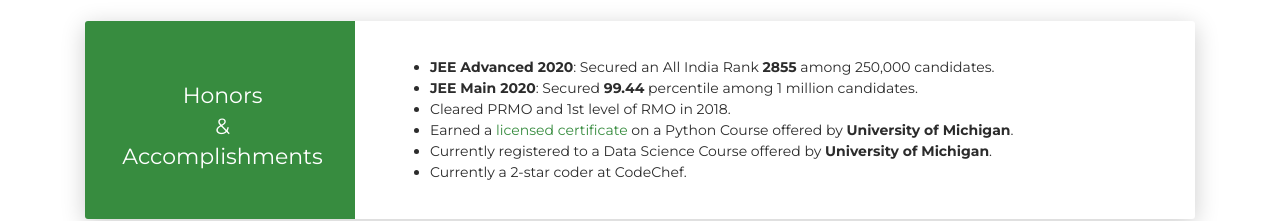
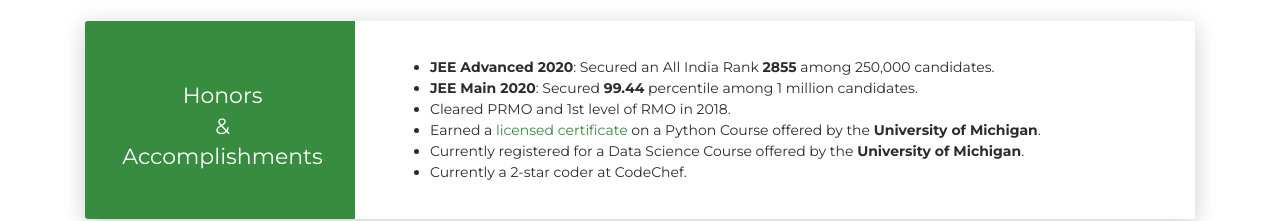
Before and after one commit to kn-vardhan/Portfolio, a plain HTML site: page index.html in a window 1280 px wide. Shown: the part 3094-3315 px from the top of the page. Drawn offline with Linux system fonts and the light colour scheme; animation ran at ten frames a second.

Commit message:
Update index.html

```diff
--- a/index.html
+++ b/index.html
@@ -403,8 +403,8 @@
                     <li><b>JEE Advanced 2020</b>: Secured an All India Rank <b>2855</b> among 250,000 candidates.</li>
                     <li><b>JEE Main 2020</b>: Secured <b>99.44</b> percentile among 1 million candidates.</li>
                     <li>Cleared PRMO and 1st level of RMO in 2018.</li>
-                    <li>Earned a <a href="additional/Coursera FP3Q94TKZSY9 copy.pdf">licensed certificate</a> on a Python Course offered by <b>University of Michigan</b>.</li>
-                    <li>Currently registered to a Data Science Course offered by <b>University of Michigan</b>.</li>
+                    <li>Earned a <a href="additional/Coursera FP3Q94TKZSY9 copy.pdf">licensed certificate</a> on a Python Course offered by the <b>University of Michigan</b>.</li>
+                    <li>Currently registered for a Data Science Course offered by the <b>University of Michigan</b>.</li>
                     <li>Currently a 2-star coder at CodeChef.</li>
                </ul>
             </p>
```
